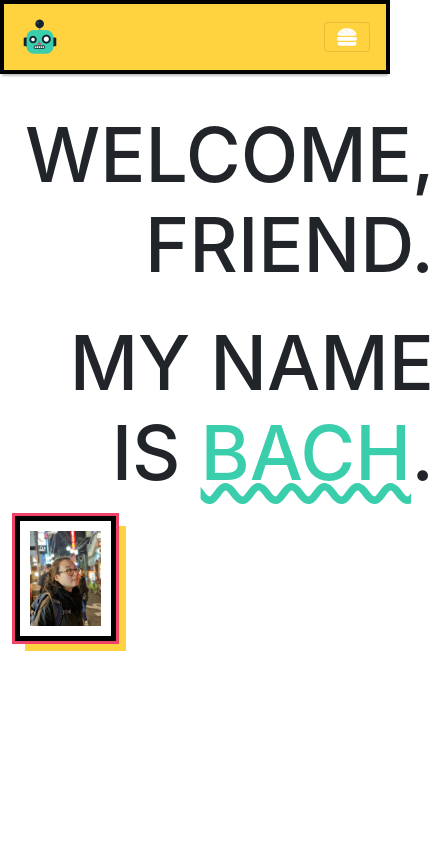
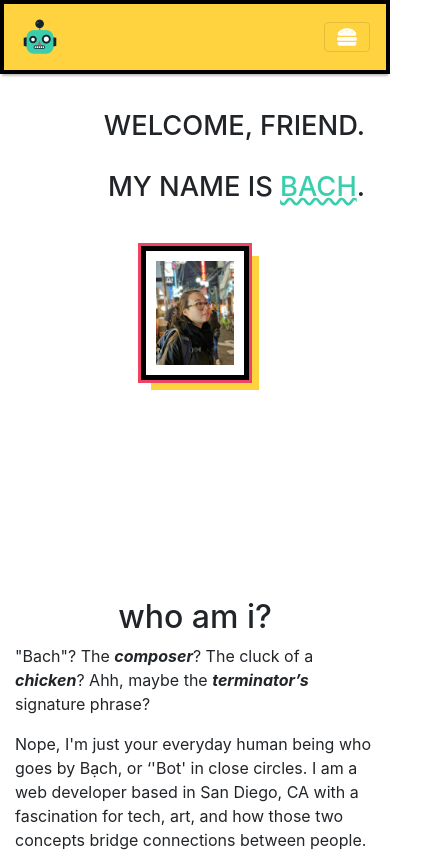
Before and after one commit to bndiep/portfolio_v1, a React (Create React App) app: page / in a window 390 px wide. Shown: the top 852 px of the page, 444 px wide, since content can reach past the window. Built offline with nearby package versions, Linux system fonts and the light colour scheme.

Commit message:
added vw to font size and fixed portrait image to be responsive and centered

```diff
--- a/src/components/About.js
+++ b/src/components/About.js
@@ -58,11 +58,6 @@ const AboutStyles = styled.div`
 `
 
 class About extends Component {
-    constructor(props) {
-        super(props)
-    }
-
-
     render() {
         return (
             <div id="about">
@@ -110,7 +105,7 @@ class About extends Component {
                             target="_blank">
                         <FontAwesomeIcon
                             icon={ faGithubAlt }
-                            size="1.5x"
+                            size="1x"
                             alt="github logo" />
                         </Button>
 
--- a/src/components/Home.js
+++ b/src/components/Home.js
@@ -4,11 +4,10 @@ import styled from 'styled-components'
 const HomeStyles = styled.div`
     padding: 100px 0px;
     display: flex;
-    flex-wrap: wrap;
-    flex-direction: row;
+    flex-direction: column;
 
     h2 {
-        font-size: 75px;
+        font-size: 7vw;
         text-align: right;
         padding: 10px;
     }
@@ -23,13 +22,14 @@ const HomeStyles = styled.div`
     }
 
     #headshot {
-        float: right;
-        height: 32vw;
-        width: auto;
+        width: 30%;
+        height: auto;
         border: 5px solid black;
         outline: solid #EE4266;
         box-shadow: 10px 10px #FFD23F;
         padding: 10px;
+        display: block;
+        margin: auto;
         }
     }
 `
@@ -43,7 +43,7 @@ class Home extends Component {
                         <h2>MY NAME IS <span className="name">BACH</span>.</h2>
                     </div>
                     <br />
-                    <img id="headshot" src={ this.props.headshot }/>
+                    <img id="headshot" src={ this.props.headshot } alt="3/4 portrait of Bach Diep"/>
                 </HomeStyles>
             </div>
         )
--- a/src/components/Layout.js
+++ b/src/components/Layout.js
@@ -2,9 +2,7 @@ import React, { Component } from 'react'
 import { Container } from 'react-bootstrap'
 
 class Layout extends Component {
-    constructor(props) {
-        super(props)
-    }
+
     render() {
         return(
             <div>
--- a/src/components/Projects.js
+++ b/src/components/Projects.js
@@ -45,10 +45,6 @@ const CardStyles = styled.div`
 `
 
 class Projects extends Component {
-    constructor(props) {
-        super(props)
-    }
-
     render() {
         let { thumbnail1, thumbnail2, thumbnail3, thumbnail4 } = this.props
     return (
--- a/src/components/Skills.js
+++ b/src/components/Skills.js
@@ -39,9 +39,7 @@ const SkillStyle = styled.div `
 
 
 class Skills extends Component {
-    constructor(props) {
-        super(props)
-    }
+
     render() {
         let {illustrator, photoshop, postgresql, rubyOnRails, zoom } = this.props
         return(
```
Also changed, not shown: src/assets/profilephoto_temp.jpg.
